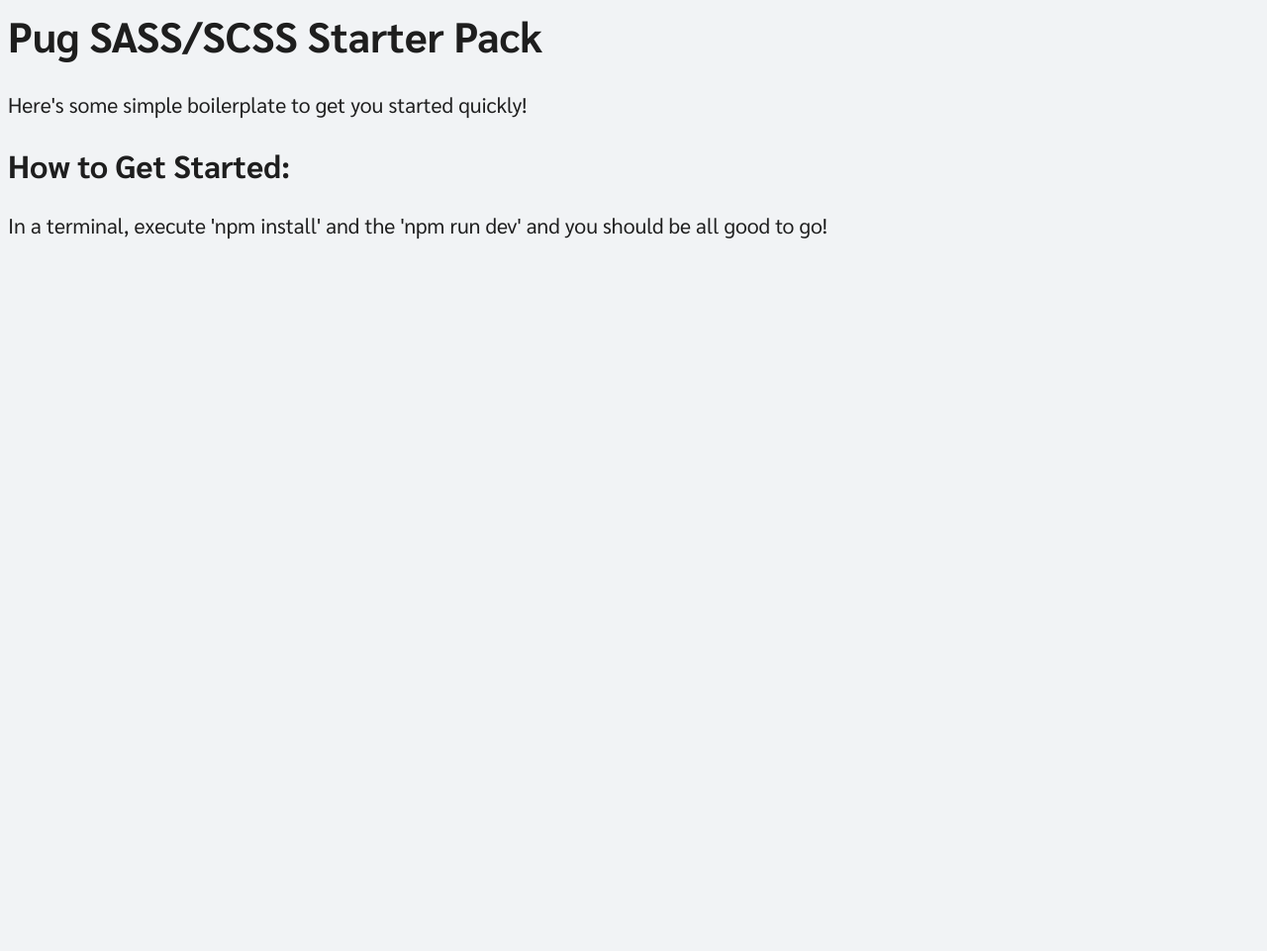
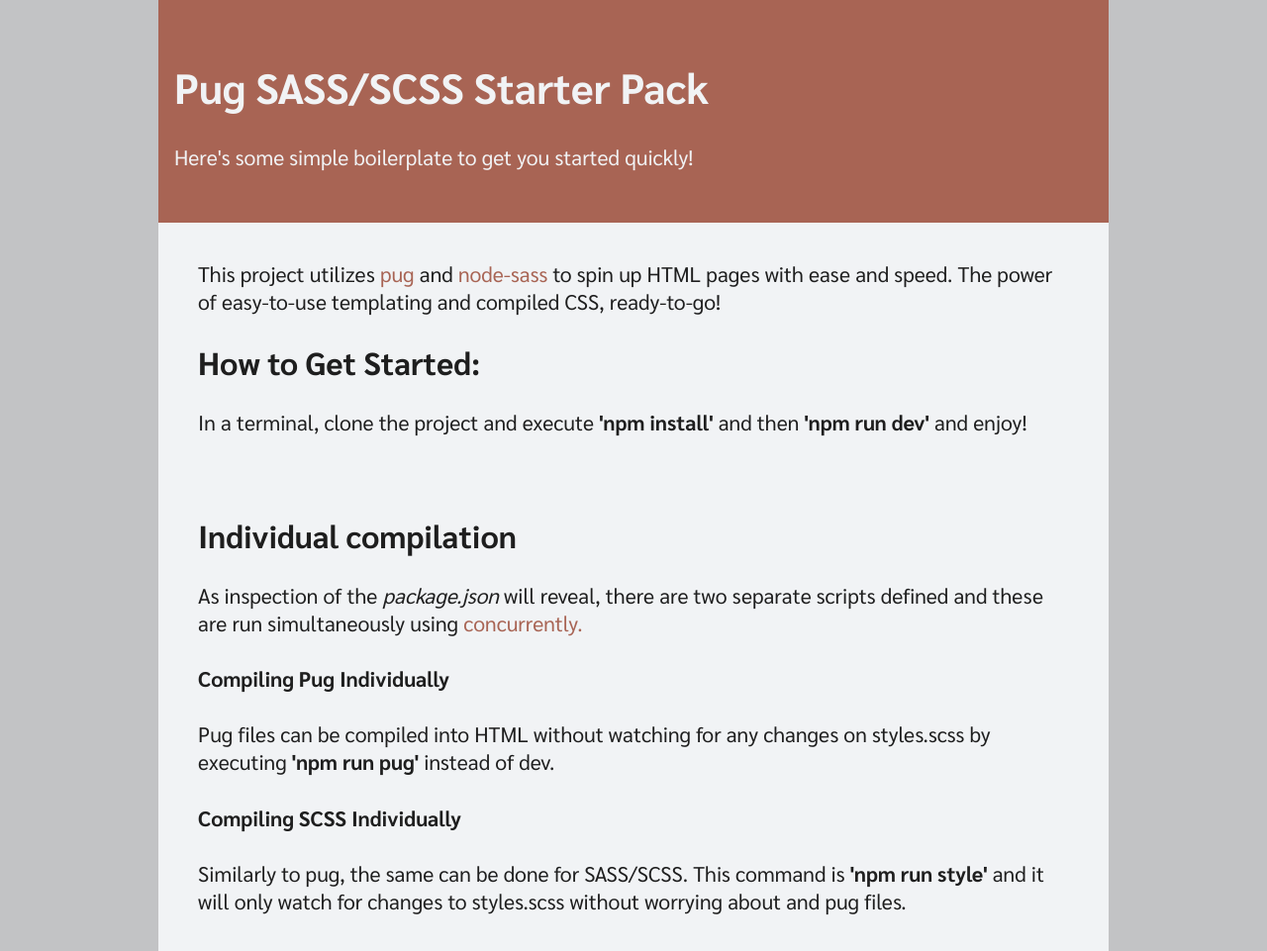
Before and after one commit to b-ubben/pug-sass-starter-pack, a website: page pug/index.pug in a window 1280 px wide. Shown: the whole page at 99% size. Before the commit the page ends 800 px from the top, so only its background shows below. Drawn offline with nearby package versions, Linux system fonts and the light colour scheme; files that its build step writes are made by us from their sources.

Commit message:
added styling to index.html

```diff
--- a/pug/index.pug
+++ b/pug/index.pug
@@ -12,5 +12,36 @@ html(lang='en')
                 h1 Pug SASS/SCSS Starter Pack
                 p Here's some simple boilerplate to get you started quickly!
             section
+                p.
+                    This project utilizes
+                    #[a(href='https://pugjs.org/api/getting-started.html' target='blank' rel='noopener noreferrer') pug]
+                    and
+                    #[a(href='https://www.npmjs.com/package/node-sass' target='_blank' rel='noopener noreferrer') node-sass]
+                    to spin up HTML pages with ease and speed. The power of
+                    easy-to-use templating and compiled CSS, ready-to-go!
                 h2 How to Get Started:
-                p In a terminal, execute 'npm install' and the 'npm run dev' and you should be all good to go!
+                p.
+                    In a terminal, clone the project and execute
+                    #[strong 'npm install']
+                    and then
+                    #[strong 'npm run dev']
+                    and enjoy!
+            section
+                h2 Individual compilation
+                p.
+                    As inspection of the #[em package.json] will reveal,
+                    there are two separate scripts defined and these are
+                    run simultaneously using #[a(href='https://github.com/kimmobrunfeldt/concurrently' target='_blank' rel='noopener noreferrer') concurrently.]
+                h4 Compiling Pug Individually
+                p.
+                    Pug files can be compiled into HTML without watching
+                    for any changes on styles.scss by executing
+                    #[strong 'npm run pug']
+                    instead of dev.
+                h4 Compiling SCSS Individually
+                p.
+                    Similarly to pug, the same can be done for SASS/SCSS.
+                    This command is
+                    #[strong 'npm run style']
+                    and it will only watch for changes to styles.scss
+                    without worrying about and pug files.
--- a/scss/styles.scss
+++ b/scss/styles.scss
@@ -1,17 +1,46 @@
 // Import nice font
 @import url('https://fonts.googleapis.com/css?family=Sarabun:400,700');
 
-// Basic variable declarations
-$bg-color: #f1f3f5;
-$text-color: rgba(0, 0, 0, 0.88);
+// SCSS variable declarations
+// Colors
+$black: rgba(0, 0, 0, 0.88);
+$brown: #a86454;
+$grey: #c2c3c5;
+$white: #f1f3f5;
+// Typography
 $font-family: 'Sarabun', -apple-system, BlinkMacSystemFont, 'Segoe UI', 'Droid Sans', 'Helvetica Neue', Helvetica, Arial, sans-serif;
 $font-size: calc(18px + 0.25vw);
+$line-length: 60rem;
+// End SCSS things
 
 // Styles
 * { box-sizing: border-box; }
+a {
+    color: $brown;
+    text-decoration: none;
+}
+a:hover {
+    cursor: pointer;
+    text-decoration: underline;
+}
 body {
-    background: $bg-color;
-    color: $text-color;
+    background: $grey;
+    color: $black;
     font-family: $font-family;
     font-size: $font-size;
+    margin: 0;
+    padding: 0;
 }
+header {
+    background: $brown;
+    color: $white;
+    padding: 2rem 1rem;
+}
+main {
+    background: $white;
+    margin: 0 auto;
+    max-width: $line-length;
+}
+section {
+    padding: 1rem 2.5rem;
+}
```
Also changed, not shown: README.md, css/styles.css, index.html.
